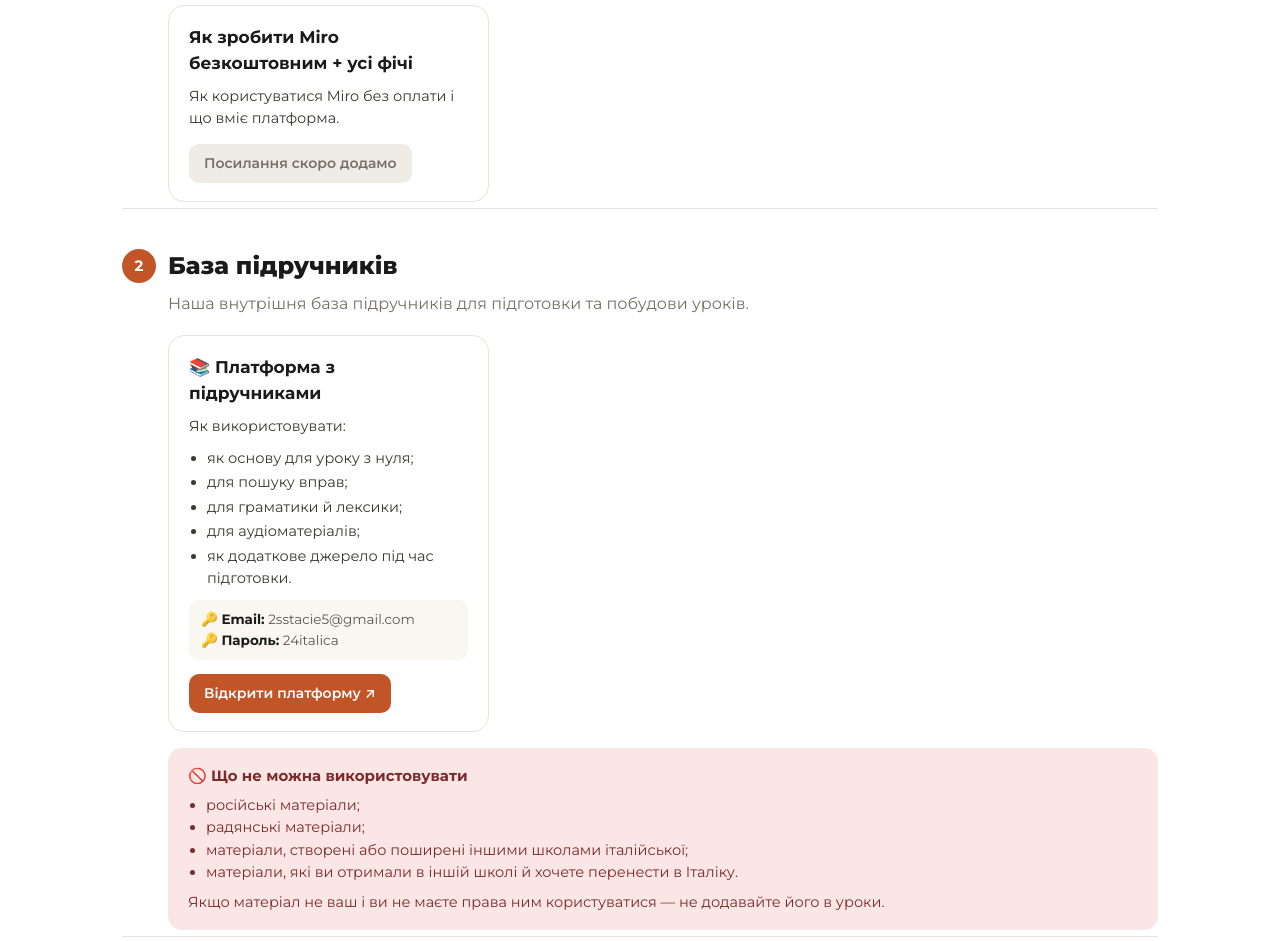
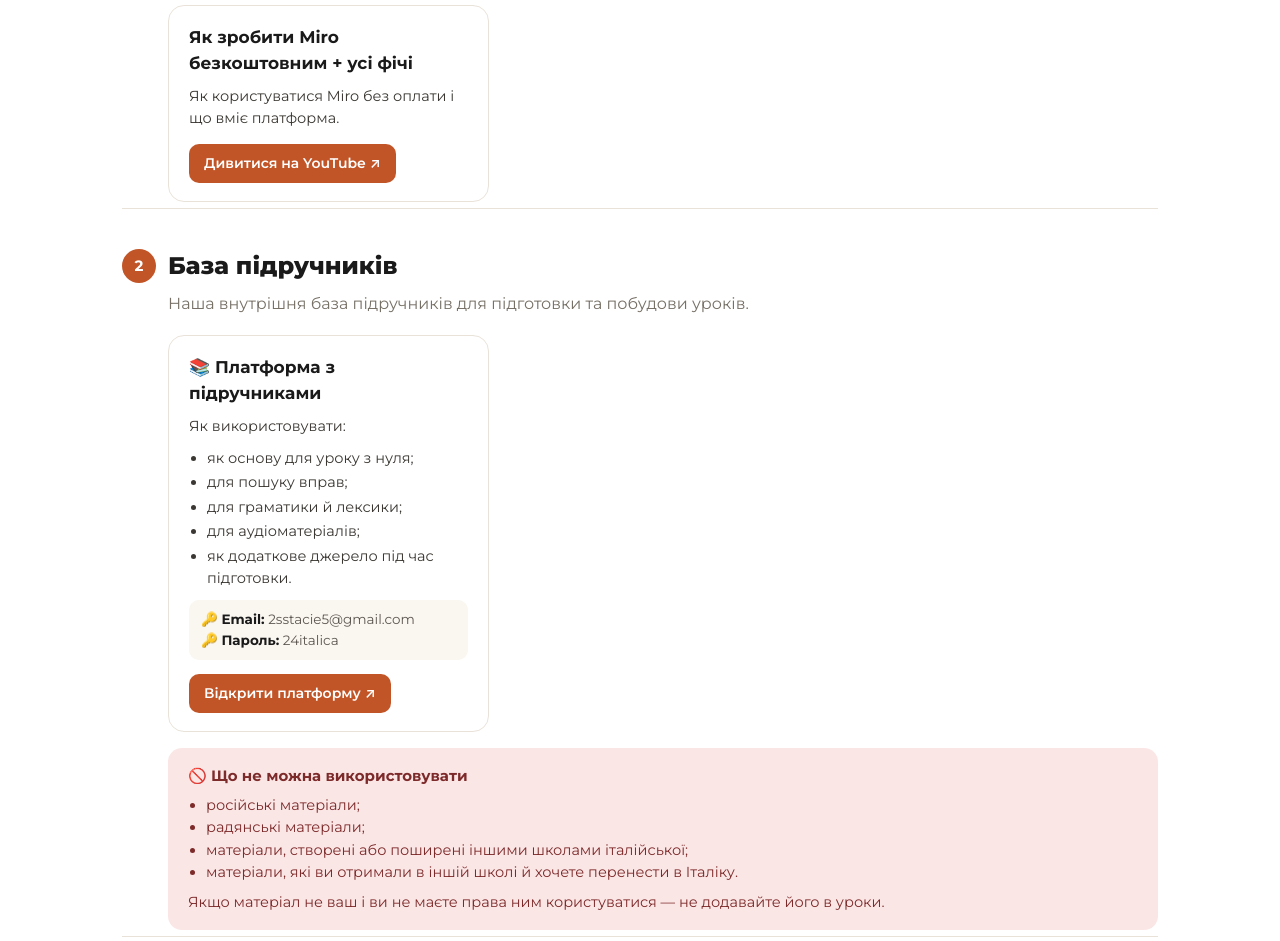
Before and after one commit to 2sstacie5-wq/italica-test-platform, a website: page baza/index.html in a window 1280 px wide. Shown: the part 2000-2941 px from the top of the page. Drawn offline with Linux system fonts and the light colour scheme.

Commit message:
Baza: add Miro video link
Co-Authored-By: Claude Opus 5.5 <noreply@anthropic.com>
Claude-Session: https://claude.ai/code/session_01L7pWTybxsTGFuEy3rxhFRN

```diff
--- a/baza/index.html
+++ b/baza/index.html
@@ -209,7 +209,7 @@ footer{max-width:1080px;margin:0 auto;padding:0 22px 40px;color:var(--muted);fon
     <div class="card">
       <h3>Як зробити Miro безкоштовним + усі фічі</h3>
       <p>Як користуватися Miro без оплати і що вміє платформа.</p>
-      <div class="btns"><span class="btn off">Посилання скоро додамо</span></div>
+      <div class="btns"><a class="btn" href="https://www.youtube.com/watch?v=LI3Oz12BEag" target="_blank" rel="noopener">Дивитися на YouTube ↗</a></div>
     </div>
     </div>
   </section>
```
